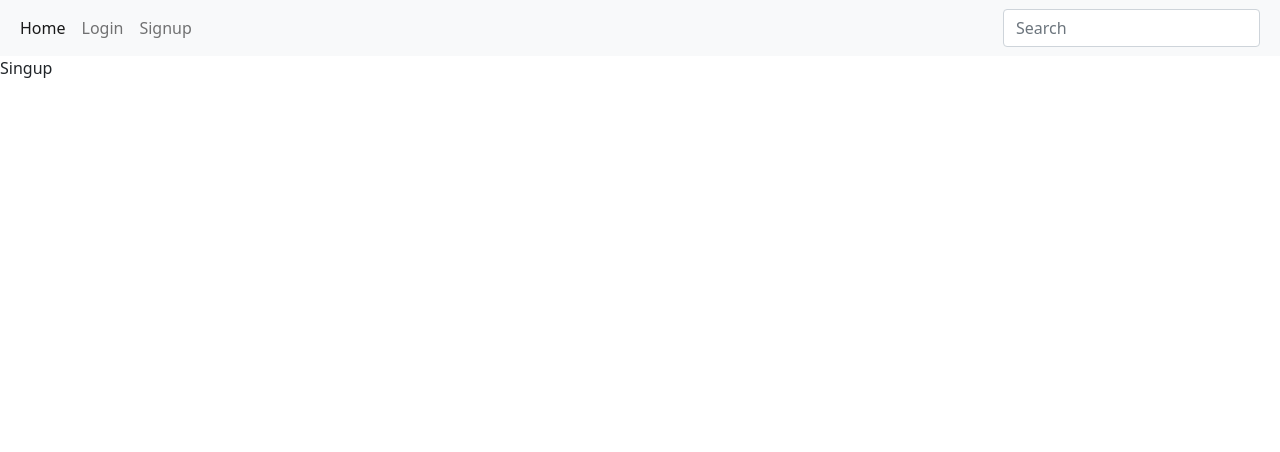
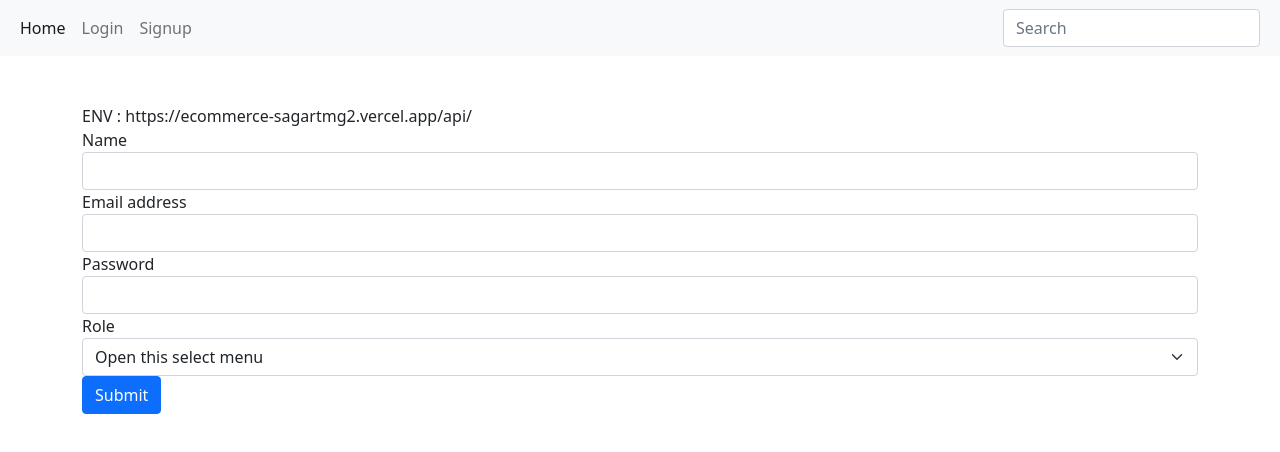
Before and after one commit to sagartmg2/mangsir, a React (Create React App) app in the folder client/: page /signup in a window 1280 px wide. Shown: the top 452 px of the page. Built offline with nearby package versions, Linux system fonts and the light colour scheme.

Commit message:
search products

```diff
--- a/client/src/page/Home.js
+++ b/client/src/page/Home.js
@@ -12,6 +12,8 @@ const Home = () => {
 
     const [products, setProducts] = useState([]);
     const [isLoading, setisLoading] = useState(true);
+
+    const [serach_term, setSearchTerm] = useState("");
 
     /*
         database operations
@@ -30,7 +32,7 @@ const Home = () => {
     */
 
     useEffect(() => {
-        axios.get("https://ecommerce-sagartmg2.vercel.app/api/products")
+        axios.get(`https://ecommerce-sagartmg2.vercel.app/api/products?search_term=${serach_term}`)
             .then(res => {
                 console.log(res);
                 setisLoading(false)
@@ -39,7 +41,7 @@ const Home = () => {
             }).catch(err => {
 
             })
-    }, []);
+    }, [serach_term]);
 
 
     return (
@@ -50,7 +52,7 @@ const Home = () => {
                 <h1>loading.. </h1>
 
             }
-            <input/>
+            <input value={serach_term} onChange={(e) =>{setSearchTerm(e.target.value)}}/>
             {
                 products.map(product => {
                     return <div className='p-2 col-md-3' key={product._id}>
@@ -60,7 +62,8 @@ const Home = () => {
                             <img src={`${product.images[0] || require("../asset/images/no-image.jpg")}`}
                                 className="card-img-top" alt="..."
                                 style={{
-                                    height: "180px"
+                                    height: "180px",
+                                    objectFit:"cover"
                                 }}
                             />
                             <div className="card-body">
--- a/client/src/page/Signup.js
+++ b/client/src/page/Signup.js
@@ -1,9 +1,94 @@
-import React from 'react';
+import axios from 'axios';
+import { useState } from 'react';
 
 const Signup = () => {
+
+    const [error, setError] = useState({
+        name: "",
+        email: ""
+    })
+
+    const [data, setData] = useState({
+        name:"",
+    });
+
+    const [name, setname] = useState("");
+    // const [state, setstate] = useState(initialState);
+
+    function handleSubmit(e) {
+        e.preventDefault();
+
+        let err = {}
+        if (!name) {
+            err.name = "Required"
+        }
+        setError(err)
+
+
+        /*
+                Authentication VS authorization
+
+        2 - SUCCESS
+        3 - REDIRECT
+        4
+         400 - BAD REQUEST
+         401 - UNAUTHENTICATED / not logge in
+         403 - unauthorized / forbiddden / logged in but donot have correct role/acces
+         404 -page not found / resource not found
+        5
+         */
+
+        let {  email, password, role } = e.target;
+
+
+
+        axios.post(`${process.env.REACT_APP_SERVER_DOMAIN}users/signup`, {
+            name: name.value,
+            email: email.value,
+            password: password.value,
+            role: role.value
+        })
+            .then(res => {
+
+            })
+            .catch(err => {
+
+            })
+    }
+
     return (
-        <div>
-            Singup
+        <div className='container mt-5 '>
+            ENV : {process.env.REACT_APP_SERVER_DOMAIN}
+            <form onSubmit={handleSubmit}>
+                <div class="form-group">
+                    <label for="">Name</label>
+                    <input type="text" name='name' class="form-control" placeholder=""  />
+
+                    {
+                        error.name
+                        &&
+                        <small>{error.name}</small>
+                    }
+                </div>
+                <div class="form-group">
+                    <label for="">Email address</label>
+                    <input type="email" name='email' class="form-control" placeholder="" />
+                </div>
+                <div class="form-group">
+                    <label for="">Password</label>
+                    <input type="text" name='password' class="form-control" placeholder="" />
+                </div>
+                <div class="form-group">
+                    <label for="">Role</label>
+                    <select class="form-select" name="role" aria-label="Default select example">
+                        <option selected>Open this select menu</option>
+                        <option value="buyer">Buyer</option>
+                        <option value="seller">Seller</option>
+                    </select>
+                </div>
+
+                <button type="submit" class="btn btn-primary">Submit</button>
+            </form>
         </div>
     );
 }
```
Also changed, not shown: 1 other file (tests, documents, lock files or other folders).
